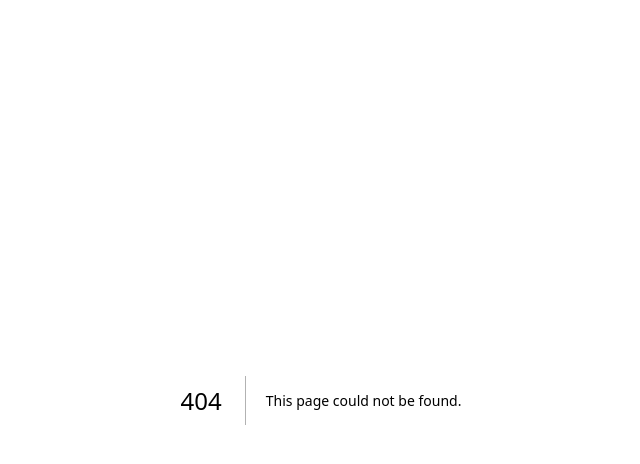
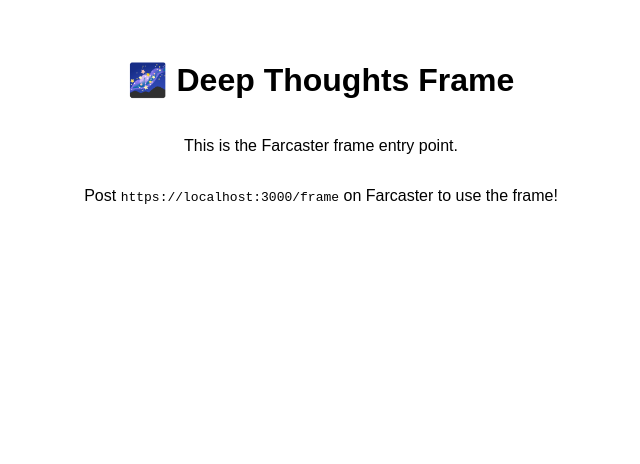
Before and after one commit to bbroad25/Deep-Thoughts-V2, a Next.js app: page /frame in a window 1280 px wide. Before the commit this address had no page. Shown: the top 464 px of the page, without its empty margins (319-959 px from the left). Built offline with nearby package versions, Linux system fonts and the light colour scheme.

Commit message:
Create frame.js

```diff
--- /dev/null
+++ b/pages/frame.js
@@ -0,0 +1,34 @@
+import Head from 'next/head';
+
+export async function getServerSideProps({ req }) {
+  const protocol = req.headers['x-forwarded-proto'] || 'https';
+  const origin = `${protocol}://${req.headers.host}`;
+  return { props: { origin } };
+}
+
+export default function Frame({ origin }) {
+  return (
+    <>
+      <Head>
+        <title>Deep Thoughts Frame</title>
+        <meta property="og:title" content="Deep Thoughts" />
+        <meta property="og:image" content={`${origin}/cover.jpg`} />
+        <meta property="fc:frame" content="vNext" />
+        <meta property="fc:frame:button:1" content="New Deep Thought" />
+        <meta property="fc:frame:post_url" content={`${origin}/api/deepthoughts`} />
+      </Head>
+      <main style={{
+        padding: '2rem',
+        fontFamily: 'sans-serif',
+        display: 'flex',
+        flexDirection: 'column',
+        alignItems: 'center',
+        textAlign: 'center'
+      }}>
+        <h1>🌌 Deep Thoughts Frame</h1>
+        <p>This is the Farcaster frame entry point.</p>
+        <p>Post <code>{origin}/frame</code> on Farcaster to use the frame!</p>
+      </main>
+    </>
+  );
+}
```
